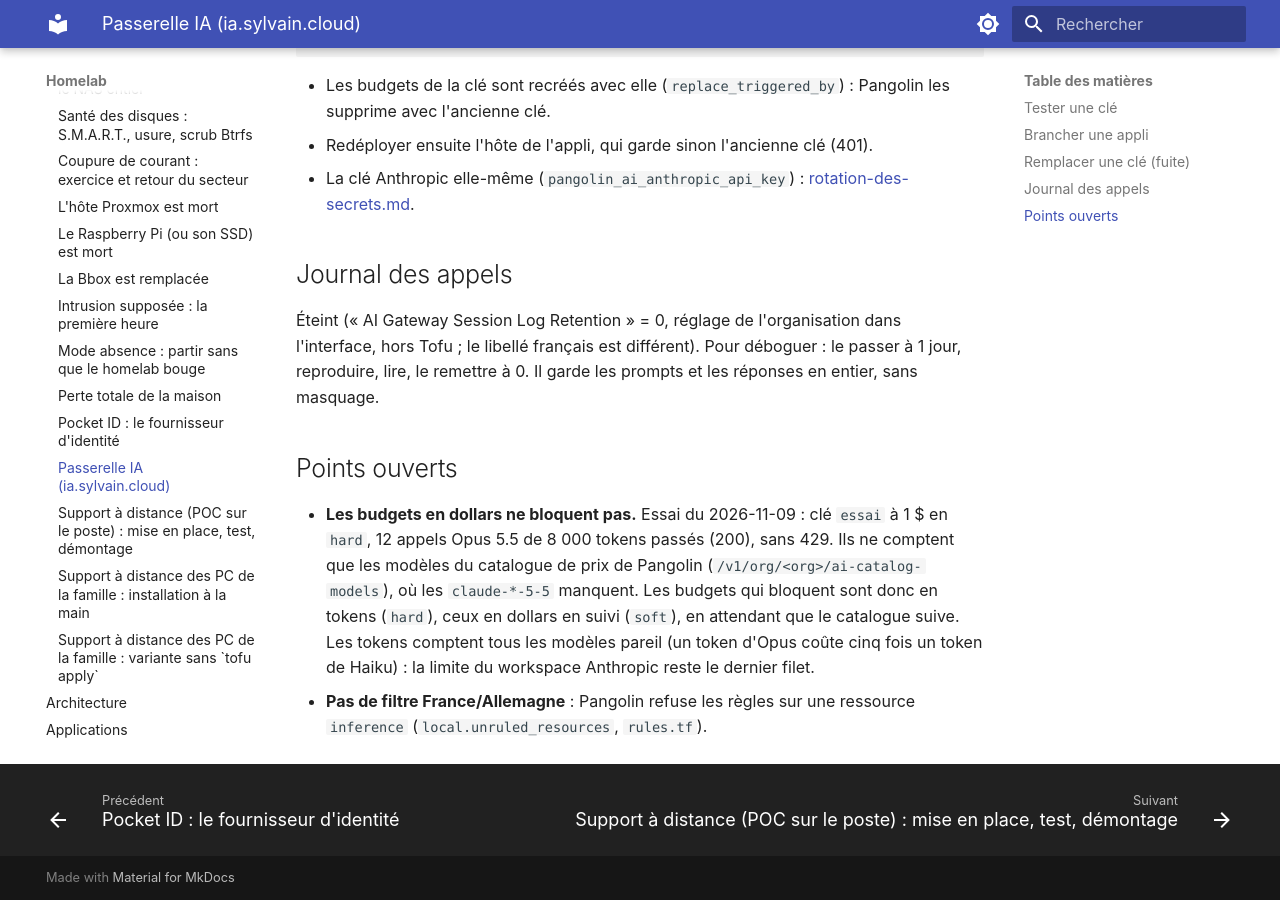
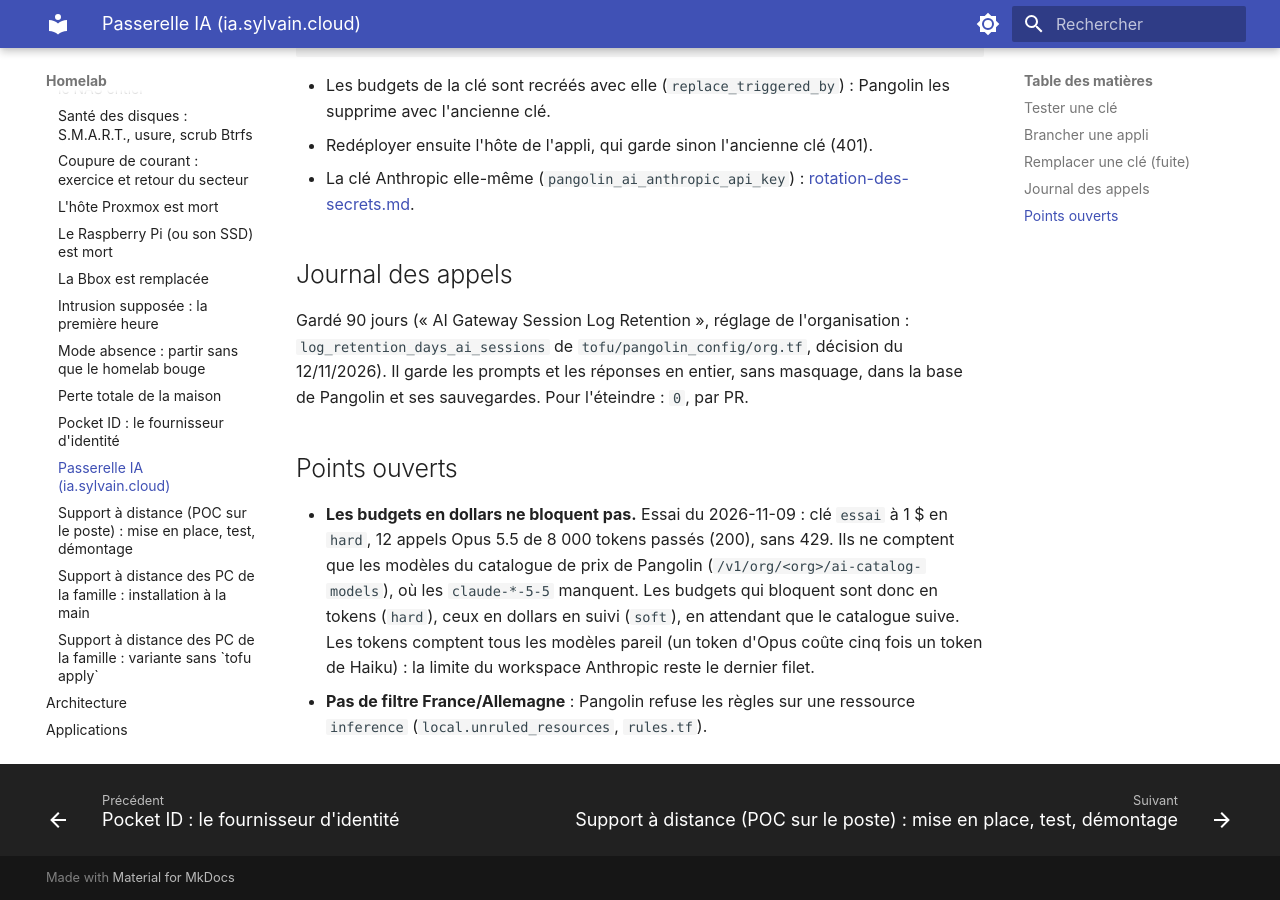
Before and after one commit to sylvainmetayer/homelab, an MkDocs documentation site: the page built from docs/runbooks/passerelle-ia.md, in a window 1280 px wide and 900 px high, scrolled down 1871 px. Built offline with MkDocs 1.6.1 and Material for MkDocs 9.7.7, drawn with Linux system fonts in a browser that asks for light colours.

Commit message:
fix(pangolin_config): journal des sessions IA gardé à 90 jours, doc alignée
Décision du 12/11 : seule la rétention des requêtes change (30 à 7).
Le README, le runbook et ai_gateway.tf disaient 0 jour, l'instance
était à 90.

Claude-Session: https://claude.ai/code/session_01EfxfYAbz2gwpFVQsyUyGKn

```diff
--- a/docs/runbooks/passerelle-ia.md
+++ b/docs/runbooks/passerelle-ia.md
@@ -79,10 +79,11 @@ mise exec -- tofu -chdir=tofu/pangolin_config apply -replace='pangolin_virtual_a
 
 ## Journal des appels
 
-Éteint (« AI Gateway Session Log Retention » = 0, réglage de l'organisation
-dans l'interface, hors Tofu ; le libellé français est différent). Pour
-déboguer : le passer à 1 jour, reproduire, lire, le remettre à 0. Il garde les
-prompts et les réponses en entier, sans masquage.
+Gardé 90 jours (« AI Gateway Session Log Retention », réglage de
+l'organisation : `log_retention_days_ai_sessions` de
+`tofu/pangolin_config/org.tf`, décision du 12/11/2026). Il garde les prompts et
+les réponses en entier, sans masquage, dans la base de Pangolin et ses
+sauvegardes. Pour l'éteindre : `0`, par PR.
 
 ## Points ouverts
 
```
Also changed, not shown: tofu/pangolin_config/README.md (+2 -2 lines), 3 other files.
